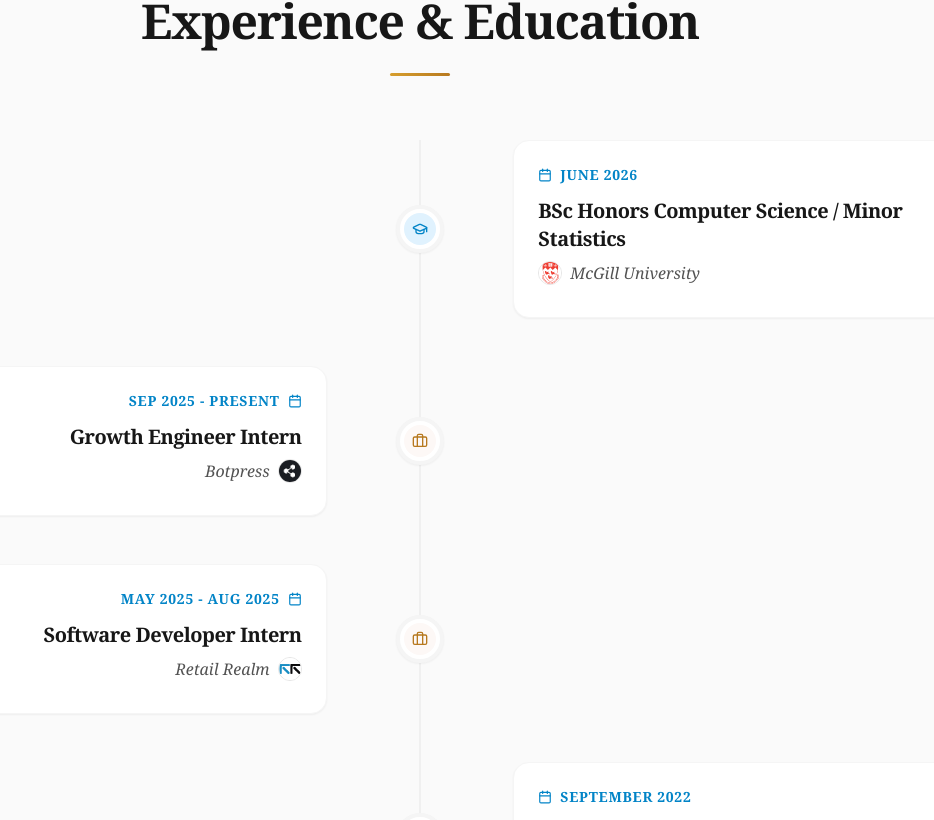
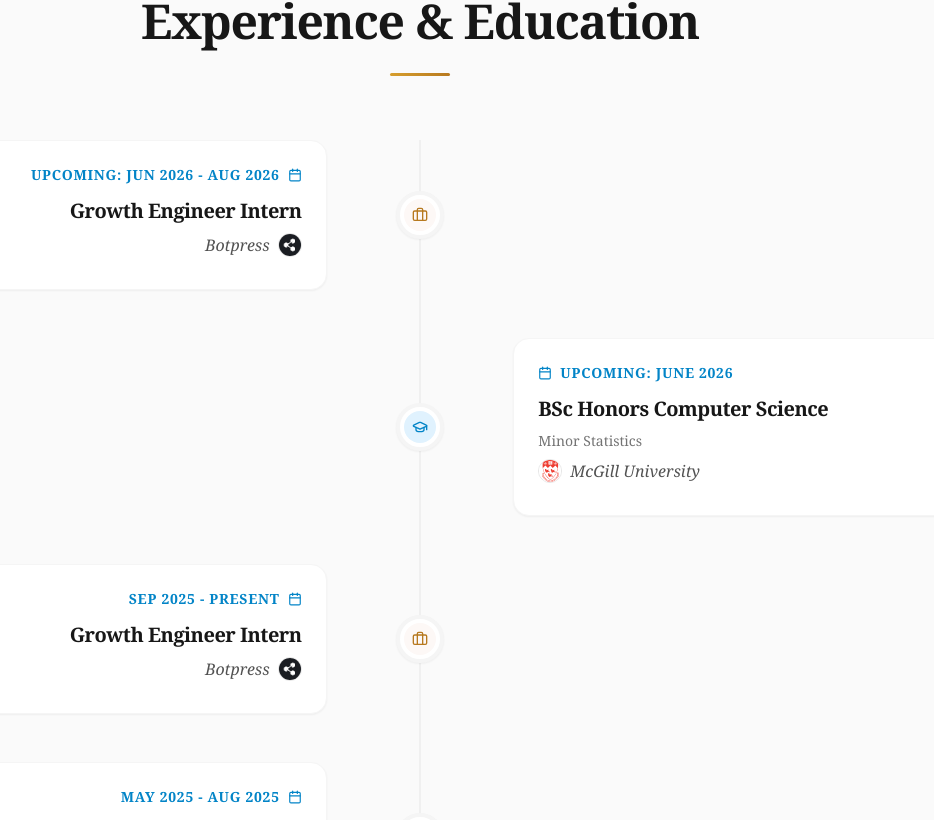
Before and after one commit to sham-bolic/sham-bolic.github.io, a Next.js app: page / in a window 1280 px wide. Shown: the part 1120-1940 px from the top of the page, without its empty margins (220-1154 px from the left). Built offline with nearby package versions, Linux system fonts and the light colour scheme.

Commit message:
chore: tuning timeline

```diff
--- a/app/components/sections/TimelineSection.tsx
+++ b/app/components/sections/TimelineSection.tsx
@@ -15,6 +15,7 @@ type TimelineItem = {
 	description?: string[]; // for work
 	coursework?: string[]; // for education
 	logo?: string;
+	minor?: string; // for education
 	isGraduation?: boolean;
 	isStart?: boolean;
 };
@@ -28,7 +29,9 @@ export default function TimelineSection() {
 			id: `work-${job.id}`,
 			type: 'work',
 			date: job.date,
-			startDate: new Date(job.date.split(' - ')[0]),
+			startDate: job.date.startsWith('Upcoming')
+				? new Date(8640000000000000) // Max valid date to ensure it stays at top
+				: new Date(job.date.split(' - ')[0]),
 			title: job.title,
 			subtitle: job.company,
 			description: job.description,
@@ -44,12 +47,13 @@ export default function TimelineSection() {
 				{
 					id: `edu-${edu.id}-end`,
 					type: 'education',
-					date: endYear === 'Present' ? 'Present' : `June ${endYear}`,
+					date: endYear === 'Present' ? 'Present' : `Upcoming: June ${endYear}`,
 					startDate: new Date(
 						endYear === 'Present' ? new Date() : `${endYear}-06-01`
 					),
 					title: edu.degree,
 					subtitle: edu.institution,
+					minor: edu.minor, // Pass minor
 					coursework: edu.coursework, // Show coursework on graduation
 					logo: edu.logo, // Pass logo from data
 					isGraduation: true,
@@ -143,7 +147,7 @@ export default function TimelineSection() {
 													<div className="overflow-hidden">
 														<div className="pt-4 mt-2 border-t border-neutral-100 dark:border-neutral-700">
 															{item.description && (
-																<ul className="space-y-2 text-sm text-neutral-600 dark:text-neutral-300 leading-relaxed list-none opacity-90 md:text-right">
+																<ul className="space-y-2 text-sm text-neutral-600 dark:text-neutral-300 leading-relaxed list-disc list-outside ml-4 opacity-90 text-left">
 																	{item.description.map((point, i) => (
 																		<li key={i}>{point}</li>
 																	))}
@@ -200,6 +204,12 @@ export default function TimelineSection() {
 												<h3 className="text-xl font-bold text-neutral-900 dark:text-neutral-100 font-serif">
 													{item.title}
 												</h3>
+
+												{item.minor && (
+													<p className="text-sm text-neutral-500 dark:text-neutral-400 font-medium">
+														{item.minor}
+													</p>
+												)}
 
 												<div className="flex items-center gap-2 text-neutral-600 dark:text-neutral-400 font-medium italic">
 													{item.logo && (
--- a/app/data/portfolio.ts
+++ b/app/data/portfolio.ts
@@ -122,6 +122,16 @@ export const skills = [
 
 export const experience = [
 	{
+		id: 3,
+		title: 'Growth Engineer Intern',
+		company: 'Botpress',
+		logo: '/images/icons/bp_icon.jpg',
+		date: 'Upcoming: Jun 2026 - Aug 2026',
+		description: [
+			'Upcoming internship focusing on growth engineering and user acquisition strategies.',
+		],
+	},
+	{
 		id: 1,
 		title: 'Growth Engineer Intern',
 		company: 'Botpress',
@@ -152,7 +162,8 @@ export const education = [
 	{
 		id: 1,
 		institution: 'McGill University',
-		degree: 'BSc Honors Computer Science / Minor Statistics',
+		degree: 'BSc Honors Computer Science',
+		minor: 'Minor Statistics',
 		years: '2022 - 2026',
 		logo: '/images/icons/mcgill_logo.svg',
 		coursework: [
```
